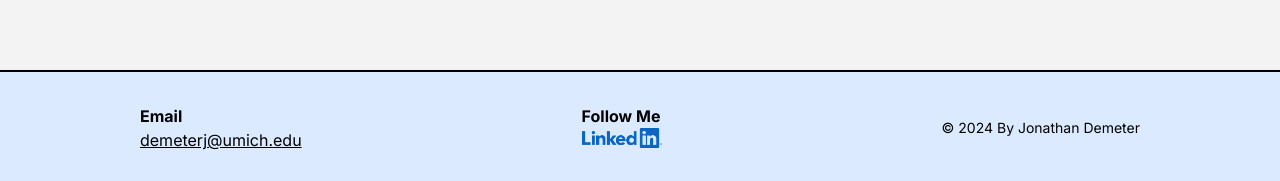
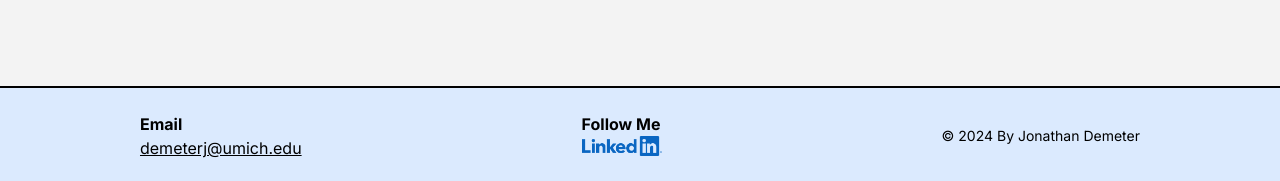
Before and after one commit to demeterj/my-site, a Next.js app: page / in a window 1280 px wide. Shown: the part 616-797 px from the top of the page. Built offline with nearby package versions, Linux system fonts and the light colour scheme.

Commit message:
Reduce footer padding

```diff
--- a/src/app/Footer.tsx
+++ b/src/app/Footer.tsx
@@ -3,7 +3,7 @@ import Image from 'next/image'
 export default function Footer() {
   const year = new Date().getFullYear()
   return (
-    <div className="flex justify-around py-8 bg-blue-100 border-t-2 border-solid border-black">
+    <div className="flex justify-around py-6 bg-blue-100 border-t-2 border-solid border-black">
       <div className="flex flex-col">
         <span className="font-bold">Email</span>
         <a href="mailto:demeterj@umich.edu" className="underline">demeterj@umich.edu</a>
```
